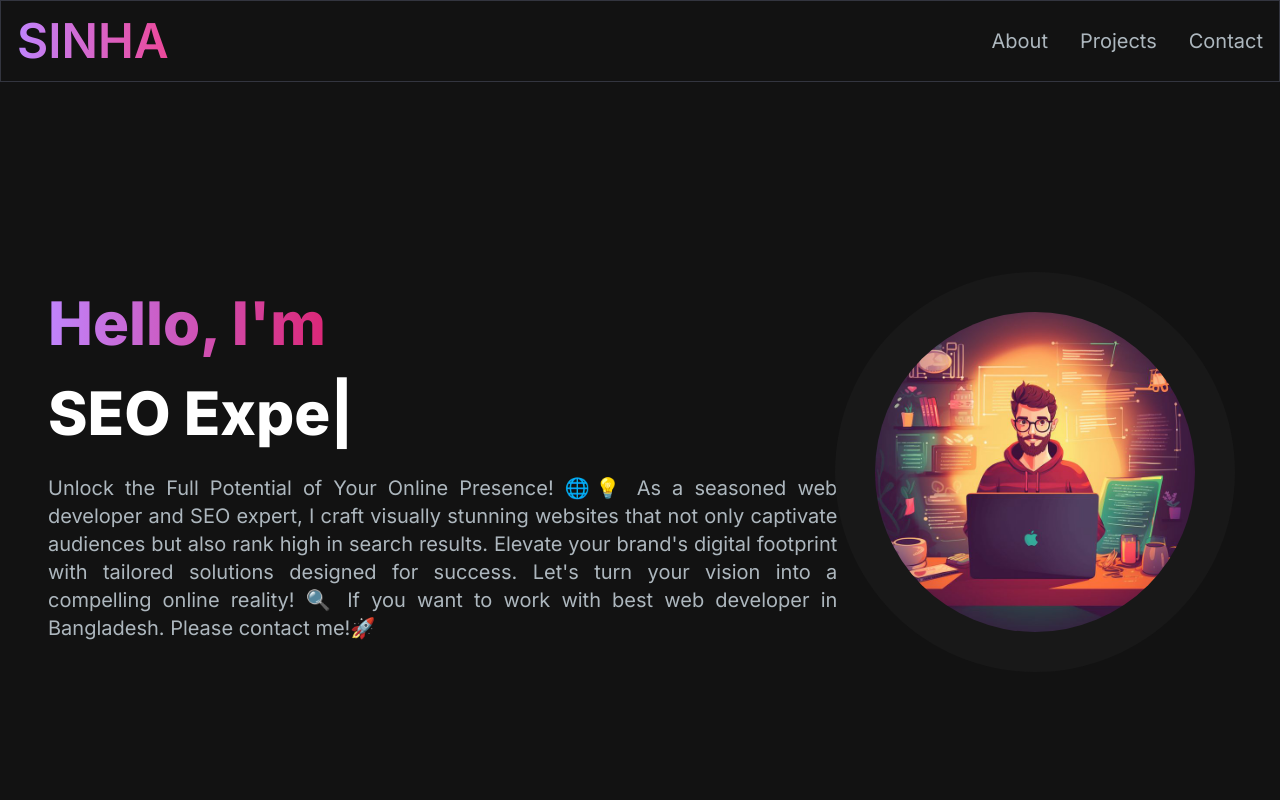
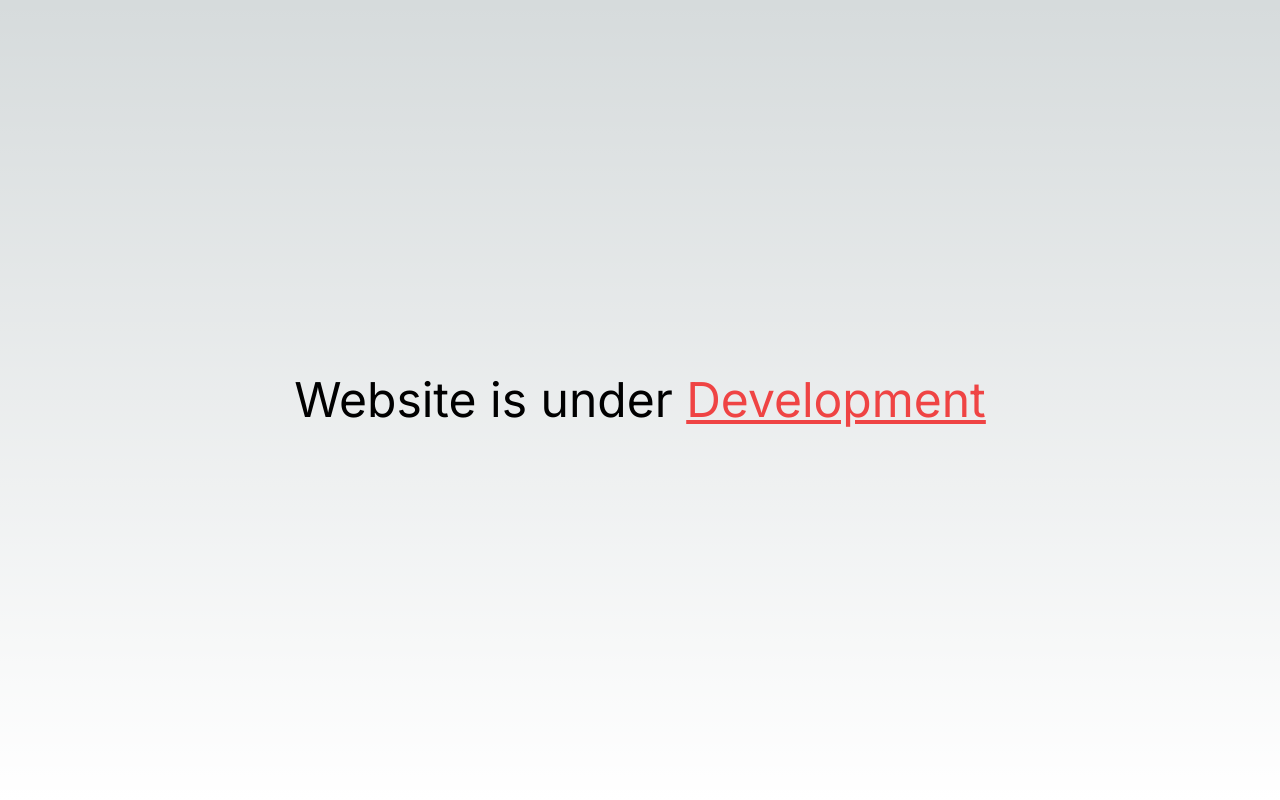
Before and after one commit to SolaymanSinha/portfolio, a Next.js app: page / in a window 1280 px wide. Shown: the top 800 px of the page. Built offline with nearby package versions, Linux system fonts and the light colour scheme.

Commit message:
under development added

```diff
--- a/src/app/page.js
+++ b/src/app/page.js
@@ -4,20 +4,25 @@ import AboutSection from '../components/AboutSection';
 import ProjectsSection from '../components/ProjectsSection';
 import EmailSection from '../components/EmailSection';
 import Footer from '../components/Footer';
-import AchievementsSection from '../components/AchievementsSection';
+// import AchievementsSection from '../components/AchievementsSection';
 
 export default function Home() {
 	return (
-		<main className='flex min-h-screen flex-col bg-[#121212]'>
-			<Navbar />
-			<div className='container mt-24 mx-auto px-12 py-4'>
-				<HeroSection />
-				{/* <AchievementsSection /> */}
-				<AboutSection />
-				<ProjectsSection />
-				<EmailSection />
-			</div>
-			<Footer />
+		// <main className='flex min-h-screen flex-col bg-[#121212]'>
+		// 	<Navbar />
+		// 	<div className='container mt-24 mx-auto px-12 py-4'>
+		// 		<HeroSection />
+		// 		{/* <AchievementsSection /> */}
+		// 		<AboutSection />
+		// 		<ProjectsSection />
+		// 		<EmailSection />
+		// 	</div>
+		// 	<Footer />
+		// </main>
+		<main className='h-screen w-screen flex justify-center items-center'>
+			<h1 className='text-5xl'>
+				Website is under <span className='text-red-500 underline'>Development</span>
+			</h1>
 		</main>
 	);
 }
```
